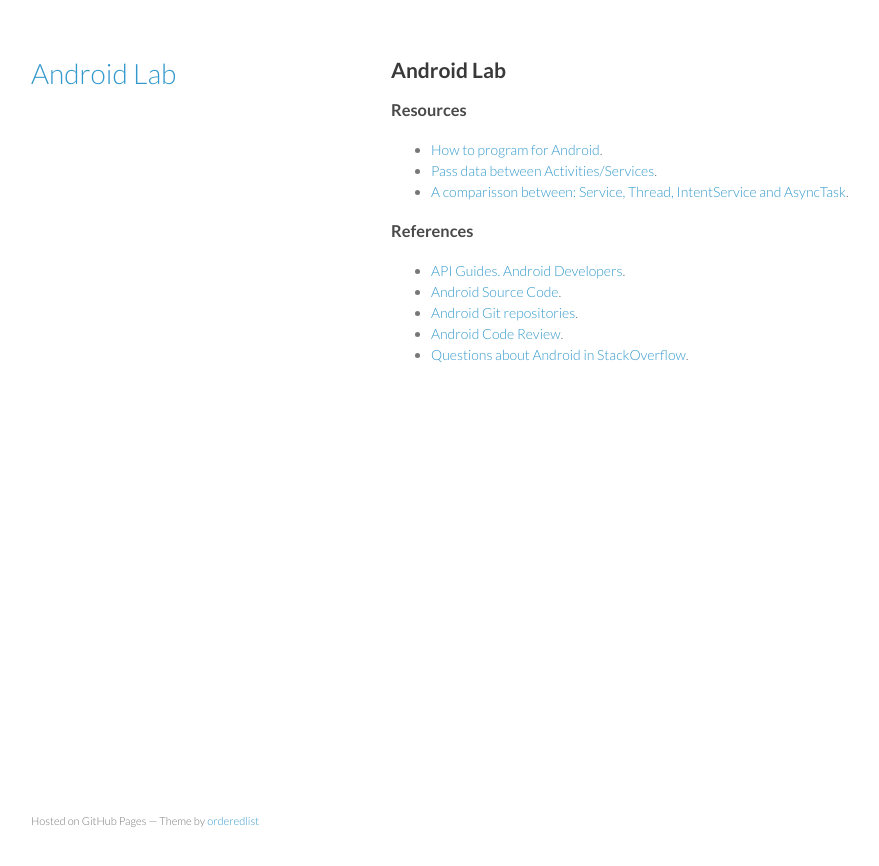
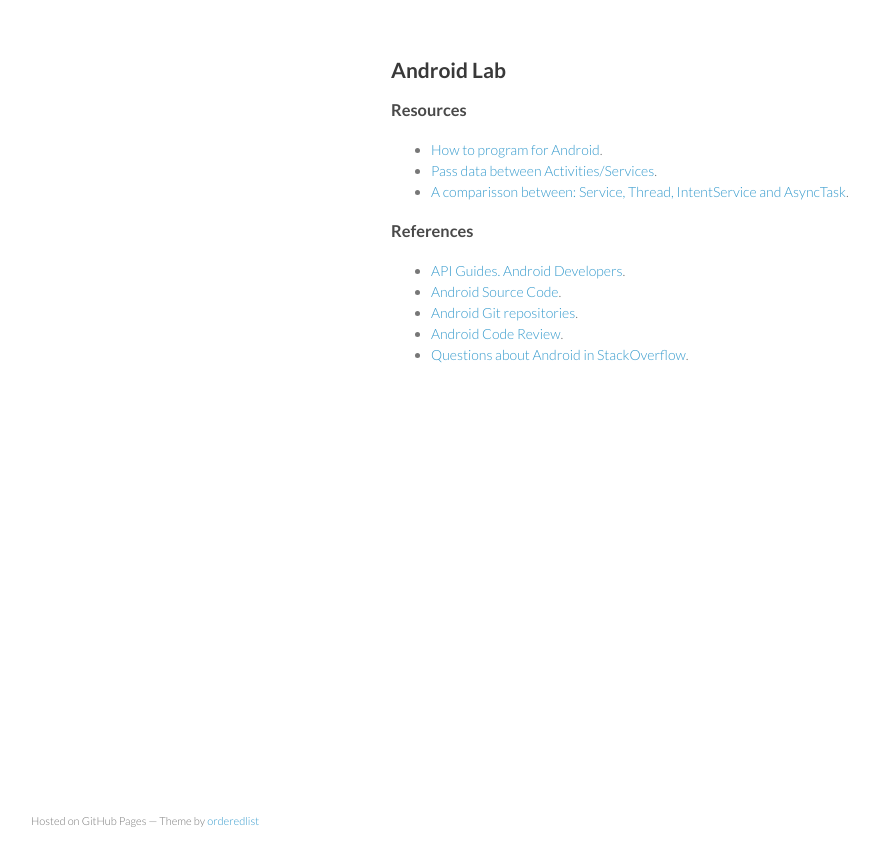
Before and after one commit to josejuansanchez/josejuansanchez.github.io, a Jekyll site: the page built from androidlab/index.md, in a window 1280 px wide. Shown: the top 866 px of the page, without its empty margins (179-1058 px from the left). Built offline with Jekyll 4.4.1, drawn with Linux system fonts in a browser that asks for light colours.

Commit message:
Changes in layouts

```diff
--- a/_layouts/androidlab.html
+++ b/_layouts/androidlab.html
@@ -14,9 +14,6 @@
   </head>
   <body>
     <div class="wrapper">
-      <header>
-        <h1><a href="/">Android Lab</a></h1>
-      </header>
       <section>
         {{ content }}
       </section>
```
